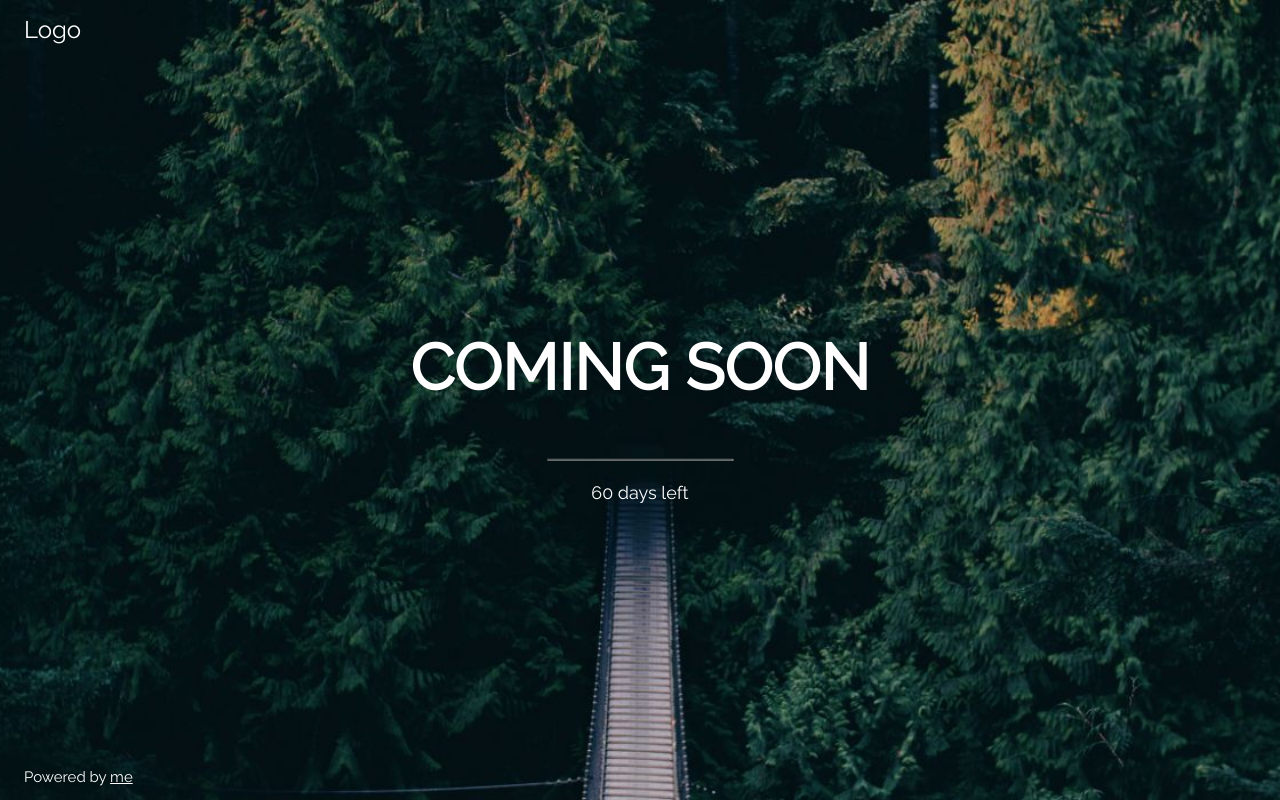
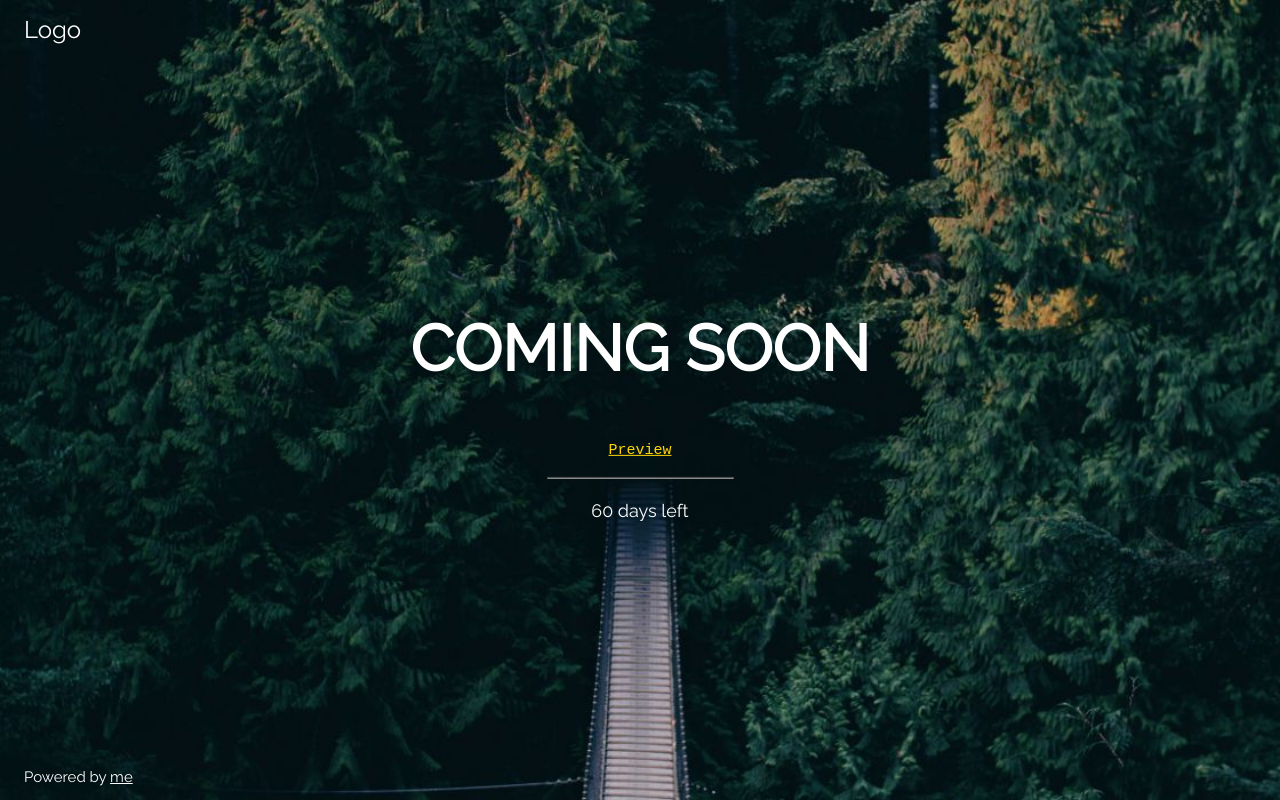
Before and after one commit to ersi370/coming-soon, a plain HTML site: page index.html in a window 1280 px wide. Drawn offline with Linux system fonts and the light colour scheme.

Commit message:
preview added

```diff
--- a/index.html
+++ b/index.html
@@ -25,6 +25,7 @@
         <div class="logo">Logo</div>
         <div class="txt-container">
             <h1 class="txt">COMING SOON</h1>
+            <p class="prev"><a href="https://www.youtube.com/watch?v=dQw4w9WgXcQ">Preview</a></p>
             <hr class="unl" style="margin: auto;width: 40%;">
             <p class="d-left">60 days left</p>
         </div>
--- a/style/style.scss
+++ b/style/style.scss
@@ -104,102 +104,8 @@ a{
     }
 }
 
-
-
-
-
-
-
-
-/*, *:before,*:after {box-sizing: inherit;}
-*,:disabled *{pointer-events: none;}
-
-body,h1 {font-family: "Raleway", sans-serif}
-
-body, html{height: 100%;}
-
-html{overflow: hidden;}
-
-html, body{
-    font-size: 15px;
-    line-height: 1.5;
-    //-ms-text-size-adjust: 100%;
-    -webkit-text-size-adjust: 100;
-    box-sizing: border-box;
+.prev {
+    text-align: center;
+    color:gold;
+    font-family: 'Courier New', Courier, monospace;
 }
-*, *:before, *:after {
-    box-sizing: inherit;//--
-}
-html {display: block;}
-
-div{display: block;}
-
-.home-container {
-    margin: 0!important;
-    background-image: url(../pics/download.jpg);
-    min-height: 100%;
-    background-position: center;
-    background-size: cover;
-    color: #fff!important;
-    animation: opac 0.8s;
-    position: relative;
-    //font-family: Verdana,sans-serif;
-}
-.logo{
-    padding: 12px 24px!important;
-    font-size: 24px!important;
-    position: absolute;
-    left: 0;
-    top: 0;
-}
-
-.text-container{
-    position: absolute;
-    top: 50%;
-    left: 50%;
-    //transform: translate(-50%,-50%);
-}
-.txt{
-    font-size: 64px!important;
-    position:relative;
-    animation: animatetop 0.4s;
-    font-weight: 400;
-    margin: 10px 0;
-}
-
-h1{
-    display: block;
-    margin-block-start: 0.67em;
-    margin-block-end: 0.67em;
-    margin-inline-start: 0px;
-    margin-inline-end: 0px;
-}
-hr{
-
-    margin: auto;
-    width: 40%;
-    border-color: #9e9e9e!important;
-    border: 0;
-    border-top: 1px solid #eee;
-    box-sizing: content-box;
-    height: 0;
-    overflow: visible;
-    display: block;
-    unicode-bidi: isolate;
-    margin-block-start: 0.5em;
-    margin-block-end: 0.5em;
-    margin-inline-start: auto;
-    margin-inline-end: auto;
-}
-
-.d-left {
-    text-align: center!important;
-    font-size: 18px!important;
-    display: block;
-    margin-block-start: 1em;
-    margin-block-end: 1em;
-    margin-inline-start: 0px;
-    margin-inline-end: 0px;
-}
-
-*/
```
Also changed, not shown: style/style.css, 1 other file.
